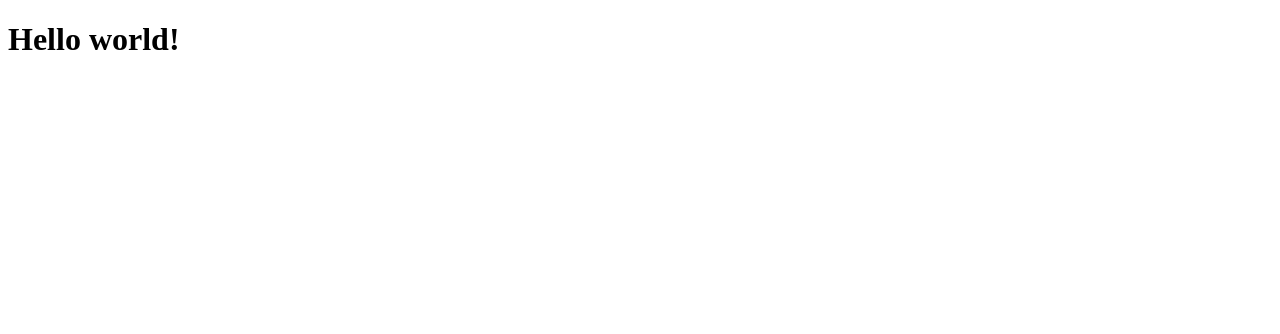
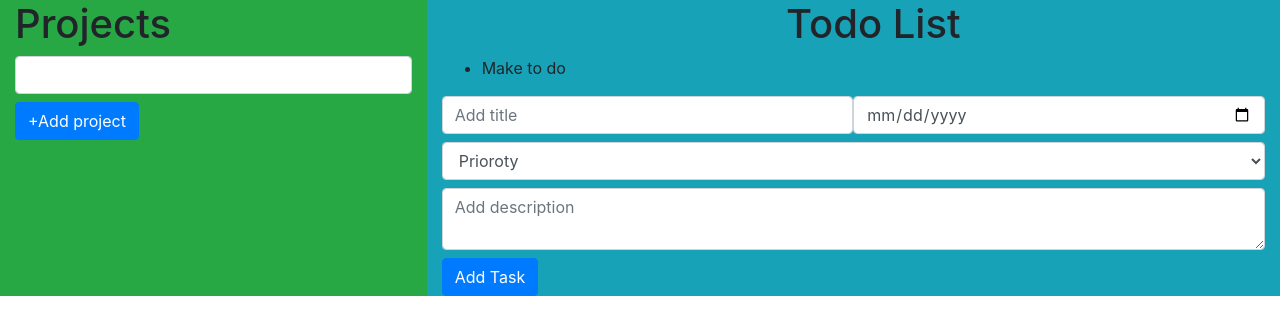
Before and after one commit to dipbazz/todo-app, a website built with webpack: page dist/index.html in a window 1280 px wide. Built offline with nearby package versions, Linux system fonts and the light colour scheme.

Commit message:
add basic styling

```diff
--- a/dist/index.html
+++ b/dist/index.html
@@ -4,11 +4,50 @@
   <meta charset="UTF-8">
   <meta http-equiv="X-UA-Compatible" content="IE=edge">
   <meta name="viewport" content="width=device-width, initial-scale=1.0">
+  <link rel="stylesheet" href="https://stackpath.bootstrapcdn.com/bootstrap/4.5.2/css/bootstrap.min.css" integrity="sha384-JcKb8q3iqJ61gNV9KGb8thSsNjpSL0n8PARn9HuZOnIxN0hoP+VmmDGMN5t9UJ0Z" crossorigin="anonymous">
+  <link rel="stylesheet" href="https://stackpath.bootstrapcdn.com/font-awesome/4.7.0/css/font-awesome.min.css" integrity="sha384-wvfXpqpZZVQGK6TAh5PVlGOfQNHSoD2xbE+QkPxCAFlNEevoEH3Sl0sibVcOQVnN" crossorigin="anonymous">
   <title>To do app</title>
 </head>
 <body>
 
-  <h1>Hello world!</h1>
+  <div class="container-fluid">
+    <div class="row h-100">
+      <div class="col-md-4 bg-success">
+        <aside>
+          <h1>Projects</h1>
+          <form>
+            <input type="text" class="form-control" name="project" id="projectInput">
+            <input type="submit" class="btn btn-primary mt-2" value="+Add project">
+          </form>
+        </aside>
+      </div>
+      <div class="col-md-8 bg-info">
+        <ul>
+          <h1 class="text-center">Todo List</h1>
+          <li>Make to do</li>
+        </ul>
+        <form class="form">
+          <div class="d-flex">
+            <input type="text" class="form-control w-50" name="title" id="todoTitle" placeholder="Add title">
+            <input type="date" class="form-control w-50" name="date" id="todoDate" placeholder="Add date">
+          </div>
+          <div class="my-2">
+            <select class="form-control priority-option mb-2">
+              <option selected>Prioroty</option>
+              <option value="low">Low</option>
+              <option value="medium">Medium</option>
+              <option value="high">High</option>
+            </select>
+            <textarea type="text" class="form-control" name="description" id="todoDescription" placeholder="Add description"></textarea>
+          </div>
+          <button type="submit" class="btn btn-primary">Add Task</button>
+
+        </form>
+      </div>
+    </div>
+
+  </div>
+
   <script src="main.js"></script>
 </body>
 </html>
```
